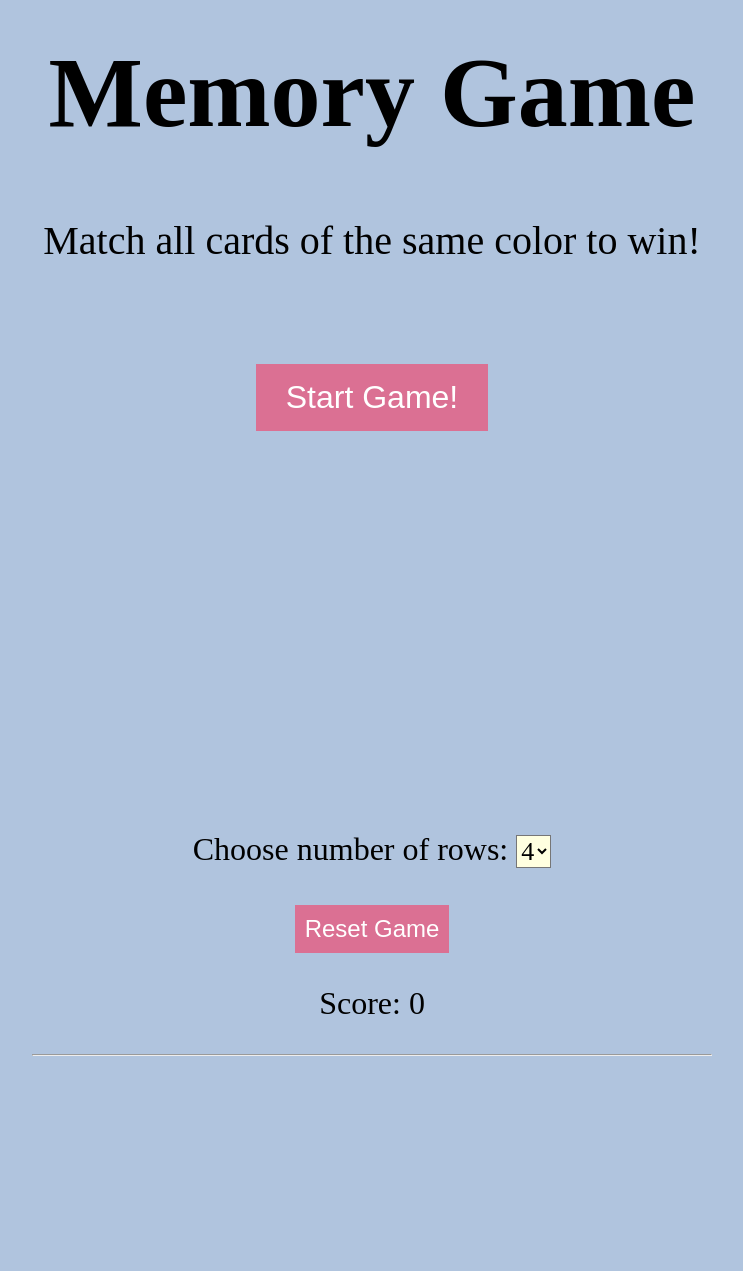
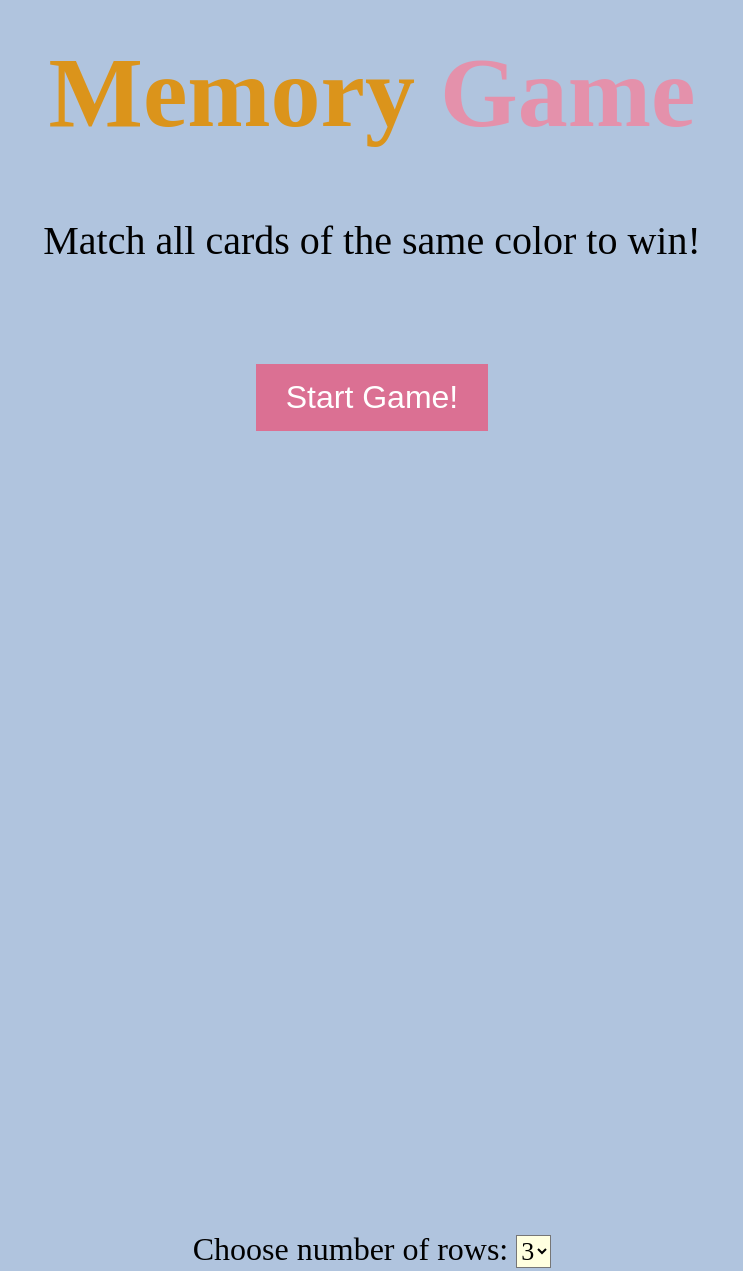
Before and after one commit to Zhenhua01/Memory-Game, a plain HTML site: page index.html in a window 1280 px wide. Shown: the part 140-1411 px from the top of the page, without its empty margins (268-1011 px from the left). Before the commit the page ends 1260 px from the top, so only its background shows below. Drawn offline with Linux system fonts and the light colour scheme.

Commit message:
clean up

```diff
--- a/index.html
+++ b/index.html
@@ -8,7 +8,10 @@
 <body>
 
 <div id="home">
-  <h1 id="heading1">Memory Game</h1>
+  <h1 id="heading1">
+    <span class="heading">Memory</span>
+    <span class="heading">Game</span>
+  </h1>
 
   <p>Match all cards of the same color to win!</p>
   <br>
@@ -21,8 +24,8 @@
 <label>Choose number of rows:</label>
 <select id="rows">
   <option value="2">2</option>
-  <option value="3">3</option>
-  <option value="4" selected="selected">4</option>
+  <option value="3" selected="selected">3</option>
+  <option value="4">4</option>
   <option value="5">5</option>
   <option value="6">6</option>
 </select>
--- a/memory-game.css
+++ b/memory-game.css
@@ -13,11 +13,15 @@ body {
   font-family: trajan;
   font-size: 50px;
   padding-top: 100px;
-  padding-bottom: 400px;
+  padding-bottom: 800px;
 }
 
 #home p{
   font-size: 40px;
+}
+
+.heading {
+  transition: color 1000ms;
 }
 
 #game {
@@ -35,7 +39,7 @@ body {
   width: 100px;
   height: 100px;
   background-color: navy;
-  border-radius: 25px;
+  border-radius: 20px;
 }
 
 .card:hover {
--- a/memory-game.js
+++ b/memory-game.js
@@ -5,14 +5,13 @@
 // initialize data;
 let count = 0;
 let COLORS = [];
-let bestScore = 0;
 const WAIT_MSECS = 1000;
 
 let colorData = [
   "red", "orange", "yellow", "green", "blue", "indigo",
   "purple", "pink", "gray", "black", "white", "brown",
 ];
-colorData = shuffle(colorData); // shuffle database of colors
+colorData = shuffle(colorData); // initial shuffle database of colors
 
 // start game when button is clicked
 function startGame(){
@@ -108,6 +107,7 @@ function handleCardClick(event) {
       ignoreClick = true;
       setTimeout(unFlipCard, WAIT_MSECS, firstCard, card);
       firstCard = false;
+
     } else {
       firstCard = false;
       if (checkForWin()) {
@@ -150,5 +150,20 @@ function countScore(){
   scoreBoard.innerHTML = score;
 }
 
+// make title transistion colors for fun
+function randomRGB() {
+  let r = Math.floor(Math.random() * 256);
+  let g = Math.floor(Math.random() * 256);
+  let b = Math.floor(Math.random() * 256);
+  return `rgb(${r}, ${g}, ${b})`;
+}
+
+const heading = document.querySelectorAll(".heading");
+setInterval (function () {
+  for (let word of heading){
+    word.style.color = randomRGB();
+  }
+}, 1000);
+
 document.getElementById("start").addEventListener("click", startGame);
 document.getElementById("reset").addEventListener("click", startGame);
```
Also changed, not shown: 1 other file.
